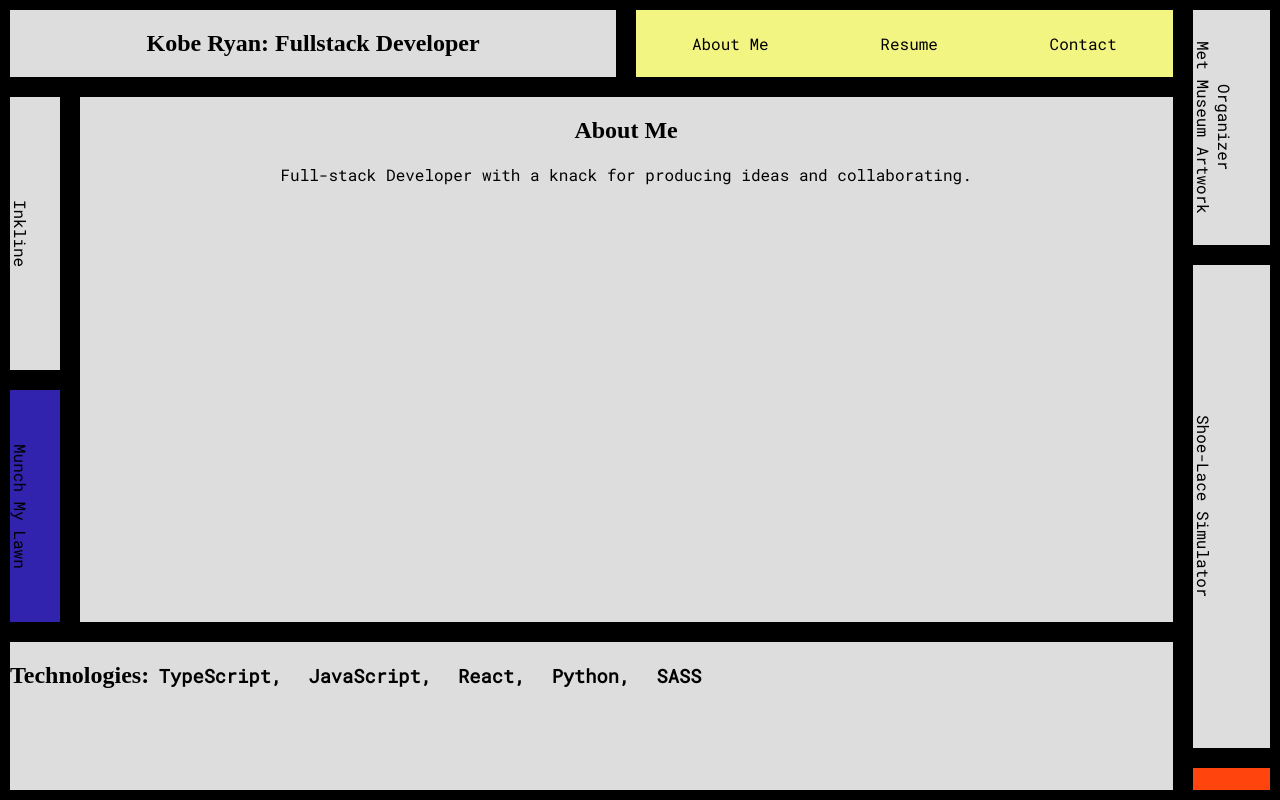
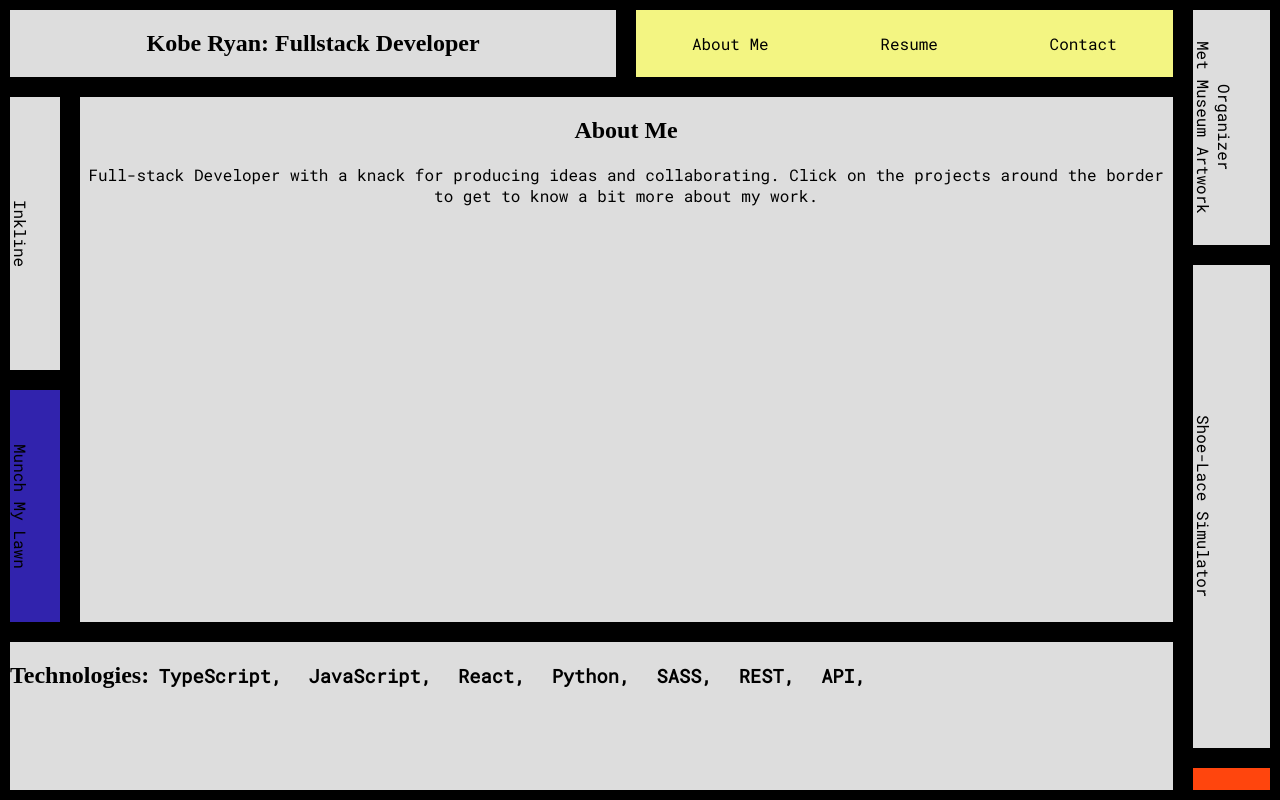
Before and after one commit to klar2d2/KobeRyanPortfolio, a website: page index.pug in a window 1280 px wide. Drawn offline with nearby package versions, Linux system fonts and the light colour scheme; files that its build step writes are made by us from their sources; a web font is replaced by a local one.

Commit message:
working on usability

```diff
--- a/index.pug
+++ b/index.pug
@@ -10,19 +10,19 @@ html
         h2 Kobe Ryan: Fullstack Developer
     nav.two
       a.anchor(id='about-me', href='#', onclick='handleClick()') About Me
-      a(class='anchor', href="../public/resume.pdf") Resume
+      a(class='anchor', targed="_blank" ,href="../public/resume.pdf") Resume
       a(class='anchor', id='contact', href="#", onclick='handleClick()') Contact
     a(id='met-museum',href="#", onclick='handleClick()', class='three') Met Museum Artwork Organizer
     a(class='four', id='inkline', href="#", onclick='handleClick()') Inkline
     div.five
       h2#center-head About Me
-      p#center-para Full-stack Developer with a knack for producing ideas and collaborating.
+      p#center-para Full-stack Developer with a knack for producing ideas and collaborating. Click on the projects around the border to get to know a bit more about my work.
       a#center-link
         img#center-image
     a(id='shoe-lace-simulator', href="#", onclick='handleClick()', class='six') Shoe-Lace Simulator
     a(id='munch-my-lawn', href="#", onclick='handleClick()', class='seven')  Munch My Lawn
     div.eight
       h2.footer Technologies:
-      h3.tech TypeScript, JavaScript, React, Python, SASS
+      h3.tech TypeScript, JavaScript, React, Python, SASS, REST, API,
     a(class='nine', href='https://www.piet-mondrian.org/')
   script(src='../js/script.js')
```
Also changed, not shown: html/index.html.
